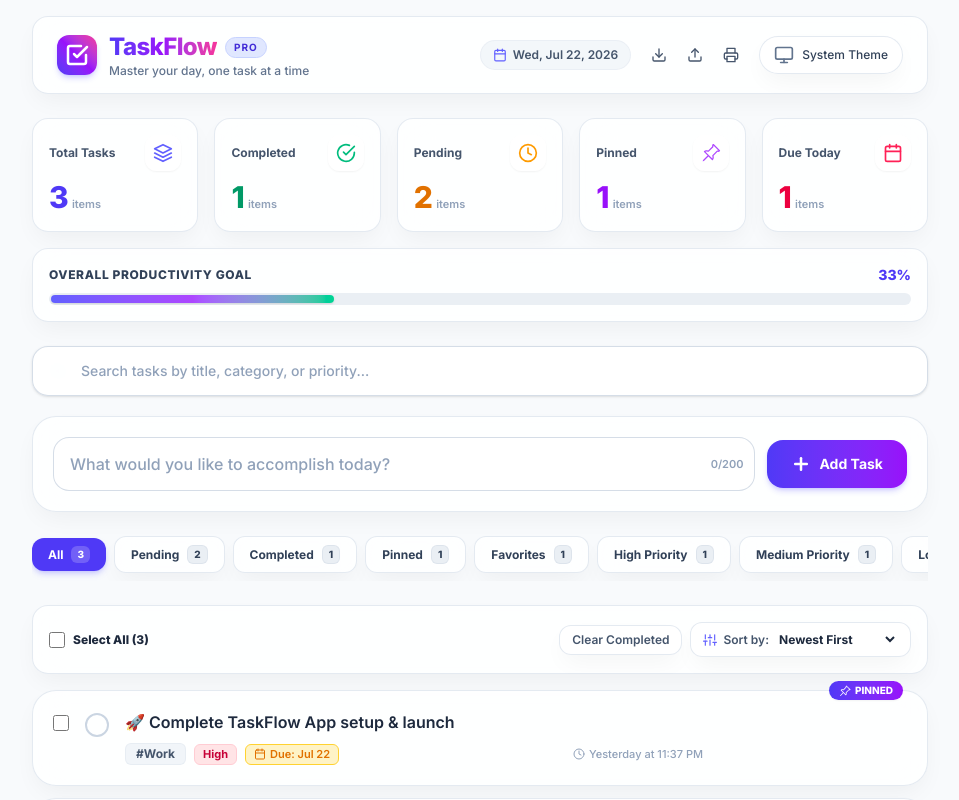
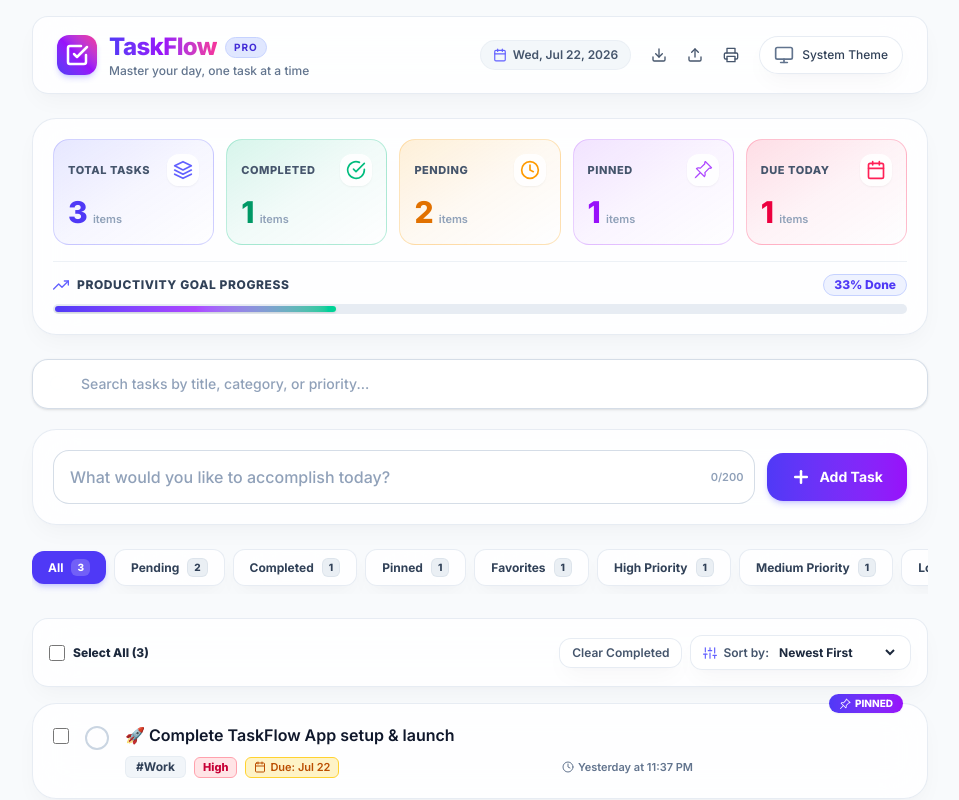
Before and after one commit to bunnyvalluri/To-do-list-React, a React (Vite) app: page / in a window 1280 px wide. Shown: the top 800 px of the page, without its empty margins (160-1119 px from the left). Built offline with nearby package versions, Linux system fonts and the light colour scheme.

Commit message:
Major UX enhancement: Ambient mesh background, unified statistics dashboard, improved completed task legibility

```diff
--- a/src/components/Statistics.jsx
+++ b/src/components/Statistics.jsx
@@ -1,8 +1,7 @@
 import React from 'react';
-import { FiCheckCircle, FiClock, FiLayers, FiCalendar } from 'react-icons/fi';
+import { FiCheckCircle, FiClock, FiLayers, FiCalendar, FiTrendingUp } from 'react-icons/fi';
 import { BsPinAngle } from 'react-icons/bs';
 import { motion } from 'framer-motion';
-
 
 export function Statistics({ stats }) {
   const { total, completed, pending, pinned, todayTasks, completionPercentage } = stats;
@@ -13,8 +12,8 @@
       label: 'Total Tasks',
       value: total,
       icon: <FiLayers className="w-5 h-5 text-indigo-500" />,
-      bgGradient: 'from-indigo-500/10 to-indigo-500/5',
-      borderColor: 'border-indigo-500/20',
+      bgGradient: 'from-indigo-500/15 via-indigo-500/5 to-transparent',
+      borderColor: 'border-indigo-500/25',
       textColor: 'text-indigo-600 dark:text-indigo-400'
     },
     {
@@ -22,8 +21,8 @@
       label: 'Completed',
       value: completed,
       icon: <FiCheckCircle className="w-5 h-5 text-emerald-500" />,
-      bgGradient: 'from-emerald-500/10 to-emerald-500/5',
-      borderColor: 'border-emerald-500/20',
+      bgGradient: 'from-emerald-500/15 via-emerald-500/5 to-transparent',
+      borderColor: 'border-emerald-500/25',
       textColor: 'text-emerald-600 dark:text-emerald-400'
     },
     {
@@ -31,8 +30,8 @@
       label: 'Pending',
       value: pending,
       icon: <FiClock className="w-5 h-5 text-amber-500" />,
-      bgGradient: 'from-amber-500/10 to-amber-500/5',
-      borderColor: 'border-amber-500/20',
+      bgGradient: 'from-amber-500/15 via-amber-500/5 to-transparent',
+      borderColor: 'border-amber-500/25',
       textColor: 'text-amber-600 dark:text-amber-400'
     },
     {
@@ -40,8 +39,8 @@
       label: 'Pinned',
       value: pinned,
       icon: <BsPinAngle className="w-5 h-5 text-purple-500" />,
-      bgGradient: 'from-purple-500/10 to-purple-500/5',
-      borderColor: 'border-purple-500/20',
+      bgGradient: 'from-purple-500/15 via-purple-500/5 to-transparent',
+      borderColor: 'border-purple-500/25',
       textColor: 'text-purple-600 dark:text-purple-400'
     },
     {
@@ -49,36 +48,36 @@
       label: "Due Today",
       value: todayTasks,
       icon: <FiCalendar className="w-5 h-5 text-rose-500" />,
-      bgGradient: 'from-rose-500/10 to-rose-500/5',
-      borderColor: 'border-rose-500/20',
+      bgGradient: 'from-rose-500/15 via-rose-500/5 to-transparent',
+      borderColor: 'border-rose-500/25',
       textColor: 'text-rose-600 dark:text-rose-400'
     }
   ];
 
   return (
-    <div className="w-full mb-6">
-      {/* Stats Cards Grid */}
-      <div className="grid grid-cols-2 sm:grid-cols-3 md:grid-cols-5 gap-3 sm:gap-4 mb-4">
+    <div className="w-full glass-card p-4 sm:p-5 rounded-3xl mb-6 shadow-sm border border-slate-200/70 dark:border-slate-800">
+      {/* Cards Grid */}
+      <div className="grid grid-cols-2 sm:grid-cols-3 md:grid-cols-5 gap-3 mb-4">
         {statCards.map((card, idx) => (
           <motion.div
             key={card.id}
-            initial={{ opacity: 0, y: 15 }}
+            initial={{ opacity: 0, y: 12 }}
             animate={{ opacity: 1, y: 0 }}
-            transition={{ duration: 0.3, delay: idx * 0.05 }}
-            className={`glass-card p-4 rounded-2xl border ${card.borderColor} bg-gradient-to-br ${card.bgGradient} flex flex-col justify-between hover:shadow-md transition-shadow`}
+            transition={{ duration: 0.25, delay: idx * 0.04 }}
+            className={`p-3.5 rounded-2xl border ${card.borderColor} bg-gradient-to-br ${card.bgGradient} flex flex-col justify-between hover:scale-[1.02] transition-transform`}
           >
             <div className="flex items-center justify-between mb-2">
-              <span className="text-xs font-bold text-slate-600 dark:text-slate-200">
+              <span className="text-[11px] font-extrabold uppercase tracking-wider text-slate-600 dark:text-slate-300">
                 {card.label}
               </span>
-              <div className="p-2 rounded-xl bg-white/80 dark:bg-slate-800/90 shadow-xs">
+              <div className="p-1.5 rounded-xl bg-white/90 dark:bg-slate-800/90 shadow-xs">
                 {card.icon}
               </div>
             </div>
-            <div className="flex items-baseline gap-1">
+            <div className="flex items-baseline gap-1.5">
               <motion.span
                 key={card.value}
-                initial={{ scale: 0.8 }}
+                initial={{ scale: 0.85 }}
                 animate={{ scale: 1 }}
                 className={`text-2xl sm:text-3xl font-extrabold tracking-tight ${card.textColor}`}
               >
@@ -90,40 +89,35 @@
         ))}
       </div>
 
-      {/* Progress Bar Container */}
-      <motion.div
-        initial={{ opacity: 0, y: 10 }}
-        animate={{ opacity: 1, y: 0 }}
-        transition={{ duration: 0.4, delay: 0.3 }}
-        className="glass-card p-4 rounded-2xl border border-slate-200/60 dark:border-slate-800"
-      >
-        <div className="flex items-center justify-between mb-2">
+      {/* Embedded Productivity Goal Bar inside same card */}
+      <div className="pt-3 border-t border-slate-200/60 dark:border-slate-800/80 flex flex-col gap-2">
+        <div className="flex items-center justify-between">
           <div className="flex items-center gap-2">
+            <FiTrendingUp className="w-4 h-4 text-indigo-500" />
             <span className="text-xs font-extrabold uppercase tracking-wider text-slate-700 dark:text-slate-200">
-              Overall Productivity Goal
+              Productivity Goal Progress
             </span>
-
             {completionPercentage === 100 && total > 0 && (
               <span className="text-[10px] px-2 py-0.5 rounded-full font-bold bg-emerald-100 dark:bg-emerald-950 text-emerald-600 dark:text-emerald-400 border border-emerald-300 dark:border-emerald-800 animate-pulse">
-                🎉 All Done!
+                🎉 100% Completed!
               </span>
             )}
           </div>
-          <span className="text-sm font-extrabold text-indigo-600 dark:text-indigo-400">
-            {completionPercentage}%
+          <span className="text-xs font-black text-indigo-600 dark:text-indigo-400 bg-indigo-50 dark:bg-indigo-950/60 px-2.5 py-0.5 rounded-full border border-indigo-200 dark:border-indigo-800/60">
+            {completionPercentage}% Done
           </span>
         </div>
 
-        {/* Animated Progress Bar */}
-        <div className="w-full h-3 bg-slate-200/70 dark:bg-slate-800 rounded-full overflow-hidden p-0.5">
+        {/* Animated Bar */}
+        <div className="w-full h-2.5 bg-slate-200/80 dark:bg-slate-800/90 rounded-full overflow-hidden p-0.5">
           <motion.div
             initial={{ width: 0 }}
             animate={{ width: `${completionPercentage}%` }}
             transition={{ duration: 0.6, ease: 'easeOut' }}
-            className="h-full rounded-full bg-gradient-to-r from-indigo-500 via-purple-500 to-emerald-400 shadow-sm"
+            className="h-full rounded-full bg-gradient-to-r from-indigo-600 via-purple-500 to-emerald-400 shadow-sm"
           />
         </div>
-      </motion.div>
+      </div>
     </div>
   );
 }
--- a/src/components/TaskCard.jsx
+++ b/src/components/TaskCard.jsx
@@ -8,15 +8,13 @@
   FiStar,
   FiCalendar,
   FiClock,
-  FiCheckCircle,
   FiAlertTriangle,
   FiX,
   FiSave
 } from 'react-icons/fi';
 import { BsPinAngle } from 'react-icons/bs';
 import { formatDate, getDueDateInfo, copyToClipboard } from '../utils/helpers';
-
-import { motion, AnimatePresence } from 'framer-motion';
+import { motion } from 'framer-motion';
 
 export function TaskCard({
   task,
@@ -45,7 +43,6 @@
     }
   }, [isEditing]);
 
-  // Highlight search text helper
   const renderHighlightedTitle = (text, query) => {
     if (!query || !query.trim()) return text;
     const parts = text.split(new RegExp(`(${query.replace(/[-[\]{}()*+?.,\\^$|#\s]/g, '\\$&')})`, 'gi'));
@@ -55,7 +52,7 @@
           part.toLowerCase() === query.toLowerCase() ? (
             <mark
               key={index}
-              className="bg-amber-300 dark:bg-amber-500/60 text-slate-900 dark:text-white px-0.5 rounded font-semibold"
+              className="bg-amber-300 dark:bg-amber-500/60 text-slate-900 dark:text-white px-0.5 rounded font-bold"
             >
               {part}
             </mark>
@@ -100,17 +97,16 @@
   const handleCopy = async () => {
     const success = await copyToClipboard(task.title);
     if (success && onShowToast) {
-      onShowToast('Task title copied to clipboard!');
+      onShowToast('Task copied to clipboard!');
     }
   };
 
   const dueInfo = getDueDateInfo(task.dueDate);
 
-  // Badge priority styling
   const priorityStyles = {
-    High: 'bg-rose-100 dark:bg-rose-950/70 text-rose-700 dark:text-rose-300 border-rose-200 dark:border-rose-800',
-    Medium: 'bg-amber-100 dark:bg-amber-950/70 text-amber-700 dark:text-amber-300 border-amber-200 dark:border-amber-800',
-    Low: 'bg-emerald-100 dark:bg-emerald-950/70 text-emerald-700 dark:text-emerald-300 border-emerald-200 dark:border-emerald-800'
+    High: 'bg-rose-100 dark:bg-rose-950/80 text-rose-700 dark:text-rose-300 border-rose-300 dark:border-rose-800',
+    Medium: 'bg-amber-100 dark:bg-amber-950/80 text-amber-700 dark:text-amber-300 border-amber-300 dark:border-amber-800',
+    Low: 'bg-emerald-100 dark:bg-emerald-950/80 text-emerald-700 dark:text-emerald-300 border-emerald-300 dark:border-emerald-800'
   };
 
   return (
@@ -121,13 +117,13 @@
       exit={{ opacity: 0, scale: 0.95 }}
       whileHover={{ y: -2 }}
       transition={{ duration: 0.2 }}
-      className={`group relative glass-card p-4 sm:p-5 rounded-3xl border transition-all duration-200 shadow-sm ${
+      className={`group relative glass-card p-4 sm:p-5 rounded-3xl border transition-all duration-200 shadow-xs ${
         task.completed
-          ? 'bg-slate-50/60 dark:bg-slate-900/40 opacity-80 border-slate-200/50 dark:border-slate-800/60'
+          ? 'bg-emerald-500/5 dark:bg-emerald-950/15 border-emerald-500/20 dark:border-emerald-900/30'
           : isSelected
-          ? 'ring-2 ring-indigo-500 border-indigo-500/50 bg-indigo-50/30 dark:bg-indigo-950/20'
+          ? 'ring-2 ring-indigo-500 border-indigo-500/50 bg-indigo-50/40 dark:bg-indigo-950/30'
           : task.pinned
-          ? 'border-indigo-400/50 dark:border-indigo-600/50 shadow-md'
+          ? 'border-indigo-400/60 dark:border-indigo-600/60 shadow-md'
           : 'border-slate-200/80 dark:border-slate-800'
       }`}
     >
@@ -158,7 +154,7 @@
           onClick={() => onToggleComplete(task.id)}
           className={`mt-0.5 w-6 h-6 rounded-full border-2 flex items-center justify-center transition-all shrink-0 ${
             task.completed
-              ? 'bg-emerald-500 border-emerald-500 text-white shadow-xs'
+              ? 'bg-emerald-500 border-emerald-500 text-white shadow-md shadow-emerald-500/30'
               : 'border-slate-300 dark:border-slate-600 hover:border-emerald-500 dark:hover:border-emerald-400'
           }`}
           aria-label={task.completed ? 'Mark task pending' : 'Mark task completed'}
@@ -182,32 +178,29 @@
               />
 
               <div className="flex flex-wrap items-center gap-2 text-xs">
-                {/* Priority Selector */}
                 <select
                   value={editPriority}
                   onChange={(e) => setEditPriority(e.target.value)}
-                  className="px-2 py-1 rounded-lg bg-slate-100 dark:bg-slate-800 text-slate-700 dark:text-slate-200 font-semibold focus:outline-none border border-slate-300 dark:border-slate-700"
+                  className="px-2.5 py-1.5 rounded-lg bg-white dark:bg-slate-800 text-slate-800 dark:text-slate-100 font-semibold focus:outline-none border border-slate-300 dark:border-slate-700"
                 >
                   <option value="High">High Priority</option>
                   <option value="Medium">Medium Priority</option>
                   <option value="Low">Low Priority</option>
                 </select>
 
-                {/* Category Input */}
                 <input
                   type="text"
                   value={editCategory}
                   onChange={(e) => setEditCategory(e.target.value)}
                   placeholder="Category"
-                  className="px-2 py-1 rounded-lg glass-input text-slate-700 dark:text-slate-200 font-semibold focus:outline-none border border-slate-300 dark:border-slate-700 w-28"
+                  className="px-2.5 py-1.5 rounded-lg glass-input text-slate-800 dark:text-slate-100 font-semibold focus:outline-none border border-slate-300 dark:border-slate-700 w-28"
                 />
 
-                {/* Due Date */}
                 <input
                   type="date"
                   value={editDueDate}
                   onChange={(e) => setEditDueDate(e.target.value)}
-                  className="px-2 py-1 rounded-lg glass-input text-slate-700 dark:text-slate-200 font-semibold focus:outline-none border border-slate-300 dark:border-slate-700"
+                  className="px-2.5 py-1.5 rounded-lg glass-input text-slate-800 dark:text-slate-100 font-semibold focus:outline-none border border-slate-300 dark:border-slate-700"
                 />
               </div>
 
@@ -215,7 +208,7 @@
                 <button
                   type="button"
                   onClick={handleCancelEdit}
-                  className="px-3 py-1.5 rounded-lg bg-slate-200 dark:bg-slate-800 text-slate-600 dark:text-slate-300 text-xs font-semibold hover:bg-slate-300 dark:hover:bg-slate-700 flex items-center gap-1"
+                  className="px-3 py-1.5 rounded-lg bg-slate-200 dark:bg-slate-800 text-slate-700 dark:text-slate-200 text-xs font-semibold hover:bg-slate-300 dark:hover:bg-slate-700 flex items-center gap-1"
                 >
                   <FiX className="w-3.5 h-3.5" />
                   <span>Cancel (Esc)</span>
@@ -233,28 +226,28 @@
           ) : (
             /* Normal Display Mode */
             <div>
-              {/* Task Title */}
+              {/* Task Title with High Legibility */}
               <h3
                 onClick={() => onToggleComplete(task.id)}
-                className={`text-sm sm:text-base font-semibold leading-snug cursor-pointer transition-all ${
+                className={`text-sm sm:text-base font-semibold leading-snug cursor-pointer transition-colors ${
                   task.completed
-                    ? 'line-through text-slate-400 dark:text-slate-500 font-normal'
-                    : 'text-slate-800 dark:text-slate-100 hover:text-indigo-600 dark:hover:text-indigo-400'
+                    ? 'line-through text-slate-500 dark:text-slate-400 font-medium'
+                    : 'text-slate-900 dark:text-slate-100 hover:text-indigo-600 dark:hover:text-indigo-400'
                 }`}
               >
                 {renderHighlightedTitle(task.title, searchQuery)}
               </h3>
 
-              {/* Task Metadata Badges & Timestamps */}
+              {/* Task Metadata Badges */}
               <div className="flex flex-wrap items-center gap-2 mt-2.5 text-xs">
                 {/* Category Badge */}
-                <span className="px-2.5 py-0.5 rounded-md bg-slate-100 dark:bg-slate-800/80 text-slate-600 dark:text-slate-300 font-bold border border-slate-200/60 dark:border-slate-700/60">
+                <span className="px-2.5 py-0.5 rounded-md bg-slate-100 dark:bg-slate-800/90 text-slate-700 dark:text-slate-200 font-bold border border-slate-200/60 dark:border-slate-700/60">
                   #{task.category}
                 </span>
 
                 {/* Priority Badge */}
                 <span
-                  className={`px-2 py-0.5 rounded-md font-bold text-[11px] border ${
+                  className={`px-2 py-0.5 rounded-md font-extrabold text-[11px] border ${
                     priorityStyles[task.priority] || priorityStyles.Medium
                   }`}
                 >
@@ -266,10 +259,10 @@
                   <span
                     className={`px-2 py-0.5 rounded-md font-semibold text-[11px] flex items-center gap-1 border ${
                       dueInfo.isOverdue && !task.completed
-                        ? 'bg-rose-100 dark:bg-rose-950 text-rose-600 dark:text-rose-400 border-rose-300 dark:border-rose-800 animate-pulse'
+                        ? 'bg-rose-100 dark:bg-rose-950 text-rose-600 dark:text-rose-400 border-rose-300 dark:border-rose-800 animate-pulse font-bold'
                         : dueInfo.isDueToday && !task.completed
-                        ? 'bg-amber-100 dark:bg-amber-950 text-amber-600 dark:text-amber-400 border-amber-300 dark:border-amber-800'
-                        : 'bg-slate-100 dark:bg-slate-800 text-slate-500 dark:text-slate-400 border-slate-200/50 dark:border-slate-700/50'
+                        ? 'bg-amber-100 dark:bg-amber-950 text-amber-700 dark:text-amber-300 border-amber-300 dark:border-amber-800 font-bold'
+                        : 'bg-slate-100 dark:bg-slate-800 text-slate-600 dark:text-slate-300 border-slate-200/50 dark:border-slate-700/50'
                     }`}
                   >
                     {dueInfo.isOverdue && !task.completed ? (
@@ -285,7 +278,7 @@
                 )}
 
                 {/* Creation Timestamp */}
-                <span className="text-[11px] text-slate-400 dark:text-slate-500 font-medium flex items-center gap-1 ml-auto">
+                <span className="text-[11px] text-slate-500 dark:text-slate-400 font-semibold flex items-center gap-1 ml-auto">
                   <FiClock className="w-3 h-3" />
                   <span>{formatDate(task.createdAt)}</span>
                 </span>
@@ -294,16 +287,15 @@
           )}
         </div>
 
-        {/* Card Action Buttons Bar */}
+        {/* Action Buttons Floating Toolbar */}
         {!isEditing && (
-          <div className="flex items-center gap-1 opacity-90 sm:opacity-0 group-hover:opacity-100 transition-opacity">
-            {/* Pin Toggle */}
+          <div className="flex items-center gap-1 opacity-90 sm:opacity-0 group-hover:opacity-100 transition-opacity bg-white/80 dark:bg-slate-800/90 p-1 rounded-xl border border-slate-200/50 dark:border-slate-700/50 shadow-xs">
             <button
               onClick={() => onTogglePin(task.id)}
               className={`p-1.5 rounded-lg transition-colors ${
                 task.pinned
                   ? 'text-indigo-600 dark:text-indigo-400 bg-indigo-50 dark:bg-indigo-950'
-                  : 'text-slate-400 hover:text-indigo-600 dark:hover:text-indigo-400 hover:bg-slate-100 dark:hover:bg-slate-800'
+                  : 'text-slate-500 hover:text-indigo-600 dark:hover:text-indigo-400 hover:bg-slate-100 dark:hover:bg-slate-700'
               }`}
               title={task.pinned ? 'Unpin Task' : 'Pin Task to Top'}
               aria-label={task.pinned ? 'Unpin task' : 'Pin task'}
@@ -311,13 +303,12 @@
               <BsPinAngle className="w-4 h-4" />
             </button>
 
-            {/* Favorite Toggle */}
             <button
               onClick={() => onToggleFavorite(task.id)}
               className={`p-1.5 rounded-lg transition-colors ${
                 task.favorite
                   ? 'text-amber-500 fill-amber-500'
-                  : 'text-slate-400 hover:text-amber-500 hover:bg-slate-100 dark:hover:bg-slate-800'
+                  : 'text-slate-500 hover:text-amber-500 hover:bg-slate-100 dark:hover:bg-slate-700'
               }`}
               title={task.favorite ? 'Remove Favorite' : 'Mark Favorite'}
               aria-label={task.favorite ? 'Unfavorite task' : 'Favorite task'}
@@ -325,40 +316,36 @@
               <FiStar className="w-4 h-4" />
             </button>
 
-            {/* Edit */}
             <button
               onClick={() => setIsEditing(true)}
-              className="p-1.5 rounded-lg text-slate-400 hover:text-indigo-600 dark:hover:text-indigo-400 hover:bg-slate-100 dark:hover:bg-slate-800 transition-colors"
+              className="p-1.5 rounded-lg text-slate-500 hover:text-indigo-600 dark:hover:text-indigo-400 hover:bg-slate-100 dark:hover:bg-slate-700 transition-colors"
               title="Edit Task"
               aria-label="Edit task"
             >
               <FiEdit2 className="w-4 h-4" />
             </button>
 
-            {/* Duplicate */}
             <button
               onClick={() => onDuplicate(task.id)}
-              className="p-1.5 rounded-lg text-slate-400 hover:text-indigo-600 dark:hover:text-indigo-400 hover:bg-slate-100 dark:hover:bg-slate-800 transition-colors"
+              className="p-1.5 rounded-lg text-slate-500 hover:text-indigo-600 dark:hover:text-indigo-400 hover:bg-slate-100 dark:hover:bg-slate-700 transition-colors"
               title="Duplicate Task"
               aria-label="Duplicate task"
             >
               <FiCornerDownRight className="w-4 h-4" />
             </button>
 
-            {/* Copy Clipboard */}
             <button
               onClick={handleCopy}
-              className="p-1.5 rounded-lg text-slate-400 hover:text-indigo-600 dark:hover:text-indigo-400 hover:bg-slate-100 dark:hover:bg-slate-800 transition-colors"
+              className="p-1.5 rounded-lg text-slate-500 hover:text-indigo-600 dark:hover:text-indigo-400 hover:bg-slate-100 dark:hover:bg-slate-700 transition-colors"
               title="Copy to Clipboard"
               aria-label="Copy task title to clipboard"
             >
               <FiCopy className="w-4 h-4" />
             </button>
 
-            {/* Delete */}
             <button
               onClick={() => onDeleteRequest(task.id)}
-              className="p-1.5 rounded-lg text-slate-400 hover:text-rose-600 dark:hover:text-rose-400 hover:bg-rose-50 dark:hover:bg-rose-950/60 transition-colors"
+              className="p-1.5 rounded-lg text-slate-500 hover:text-rose-600 dark:hover:text-rose-400 hover:bg-rose-50 dark:hover:bg-rose-950/60 transition-colors"
               title="Delete Task"
               aria-label="Delete task"
             >
--- a/src/index.css
+++ b/src/index.css
@@ -4,46 +4,52 @@
 
 @layer base {
   body {
-    font-family: 'Inter', system-ui, -apple-system, BlinkMacSystemFont, 'Segoe UI', Roboto, Oxygen, Ubuntu, Cantarell, sans-serif;
+    font-family: 'Inter', system-ui, -apple-system, BlinkMacSystemFont, 'Segoe UI', Roboto, sans-serif;
     min-height: 100vh;
     background-color: #f8fafc;
+    background-image:
+      radial-gradient(at 10% 10%, rgba(99, 102, 241, 0.07) 0px, transparent 500px),
+      radial-gradient(at 90% 90%, rgba(168, 85, 247, 0.07) 0px, transparent 500px);
     color: #0f172a;
     transition: background-color 0.3s ease, color 0.3s ease;
   }
 
   .dark body {
-    background-color: #090d16;
+    background-color: #0b0f19;
+    background-image:
+      radial-gradient(at 10% 10%, rgba(99, 102, 241, 0.18) 0px, transparent 600px),
+      radial-gradient(at 90% 90%, rgba(168, 85, 247, 0.15) 0px, transparent 600px);
     color: #f8fafc;
   }
 }
 
-/* Glassmorphism Light & Dark Utilities */
+/* Premium Glassmorphism Utilities */
 .glass-card {
-  background: rgba(255, 255, 255, 0.85);
-  backdrop-filter: blur(16px);
-  -webkit-backdrop-filter: blur(16px);
-  border: 1px solid rgba(226, 232, 240, 0.9);
-  box-shadow: 0 10px 25px -5px rgba(0, 0, 0, 0.05), 0 8px 10px -6px rgba(0, 0, 0, 0.01);
+  background: rgba(255, 255, 255, 0.82);
+  backdrop-filter: blur(20px);
+  -webkit-backdrop-filter: blur(20px);
+  border: 1px solid rgba(226, 232, 240, 0.8);
+  box-shadow: 0 10px 25px -5px rgba(15, 23, 42, 0.04), 0 8px 10px -6px rgba(15, 23, 42, 0.02);
 }
 
 .dark .glass-card {
-  background: rgba(17, 24, 39, 0.85);
-  backdrop-filter: blur(16px);
-  -webkit-backdrop-filter: blur(16px);
-  border: 1px solid rgba(255, 255, 255, 0.12);
-  box-shadow: 0 10px 30px -5px rgba(0, 0, 0, 0.5);
+  background: rgba(17, 24, 39, 0.75);
+  backdrop-filter: blur(20px);
+  -webkit-backdrop-filter: blur(20px);
+  border: 1px solid rgba(255, 255, 255, 0.08);
+  box-shadow: 0 12px 32px 0 rgba(0, 0, 0, 0.45);
 }
 
 .glass-input {
   background: rgba(255, 255, 255, 0.95);
-  backdrop-filter: blur(8px);
+  backdrop-filter: blur(12px);
   border: 1px solid rgba(203, 213, 225, 0.8);
   color: #0f172a;
 }
 
 .dark .glass-input {
-  background: rgba(30, 41, 59, 0.85);
-  backdrop-filter: blur(8px);
+  background: rgba(30, 41, 59, 0.8);
+  backdrop-filter: blur(12px);
   border: 1px solid rgba(71, 85, 105, 0.7);
   color: #f8fafc;
 }
@@ -54,8 +60,8 @@
 
 /* Custom Scrollbar */
 ::-webkit-scrollbar {
-  width: 8px;
-  height: 8px;
+  width: 7px;
+  height: 7px;
 }
 
 ::-webkit-scrollbar-track {
@@ -72,7 +78,7 @@
 }
 
 ::-webkit-scrollbar-thumb:hover {
-  background: rgba(100, 116, 139, 0.7);
+  background: rgba(99, 102, 241, 0.7);
 }
 
 /* Custom Print Styles */
```
